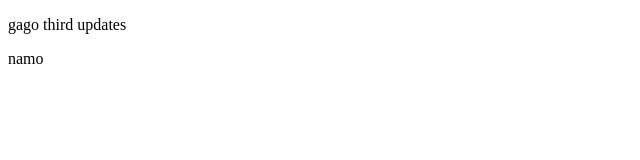
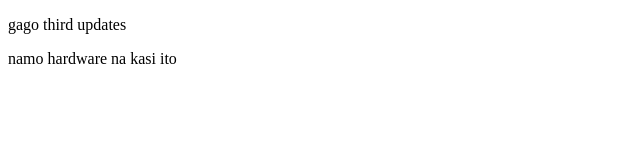
Before and after one commit to ciscooooooooooo/practice3-trylang, a plain HTML site: page index.html in a window 1280 px wide. Shown: the whole page, without its empty margins (0-640 px from the left). Drawn offline with Linux system fonts and the light colour scheme.

Commit message:
namo hardware na kasi ito

```diff
--- a/index.html
+++ b/index.html
@@ -8,7 +8,8 @@
 </head>
 <body>
     <P>gago third updates</P>
-    <a>namo</a>
+    <a>namo hardware na kasi ito</a>
+
 
 
 </body>
```
